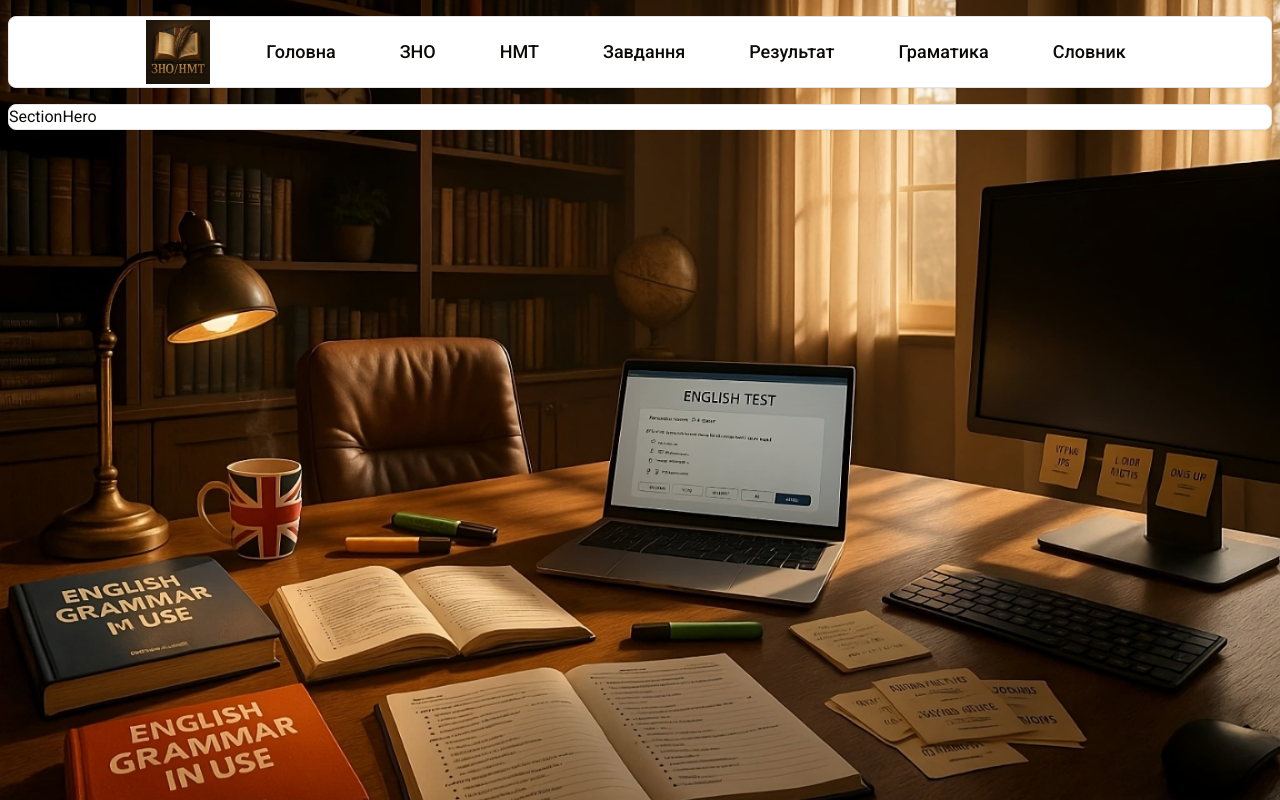
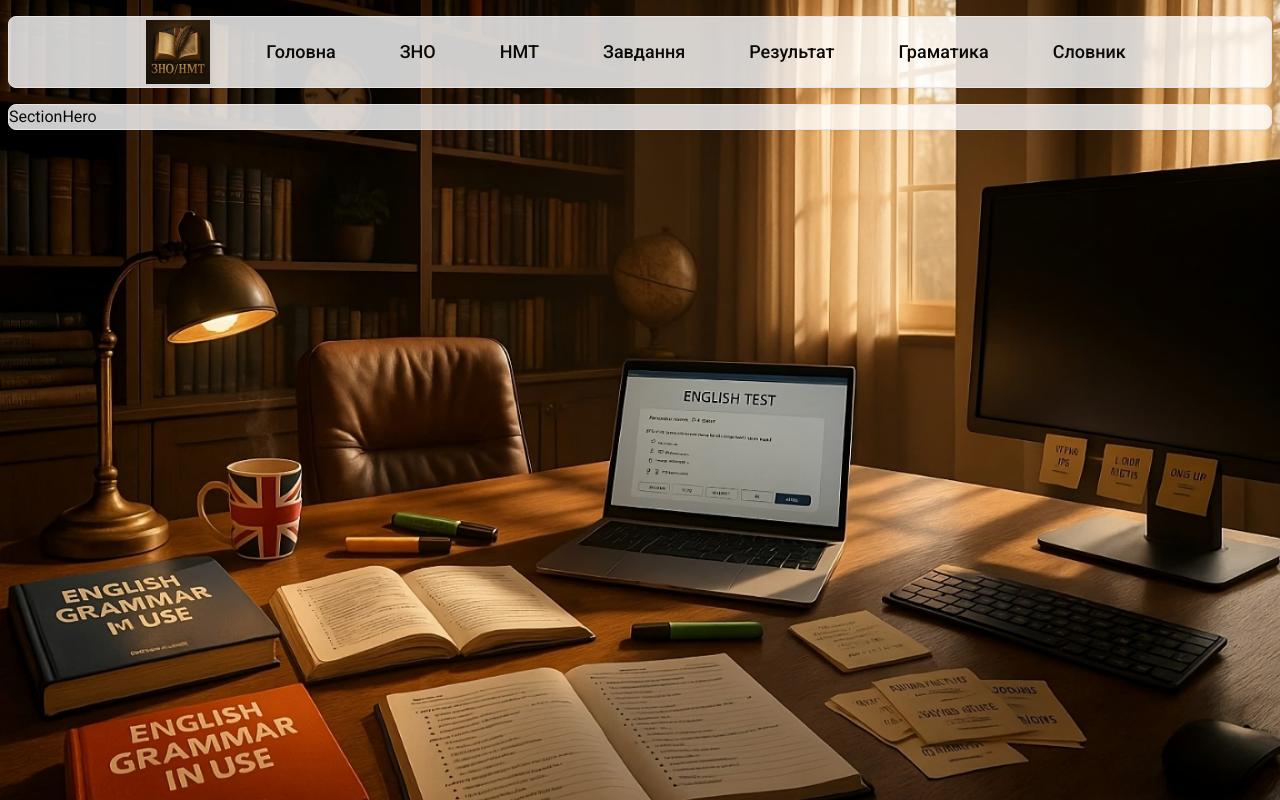
Before and after one commit to yevhen-petrunkin/zno-nmt-english, a Next.js app: page / in a window 1280 px wide. Built offline with nearby package versions, Linux system fonts and the light colour scheme.

Commit message:
Task#0006 Add transparency to section background colors

```diff
--- a/components/lib-components/section/Section.tsx
+++ b/components/lib-components/section/Section.tsx
@@ -11,7 +11,7 @@ const Section = ({
     return (
         <section
             className={cn(
-                'lgmob:p-2 tab:p-3 desk:p-2 bg-background mt-4 rounded-md border p-1.5 shadow-xs',
+                'lgmob:p-2 tab:p-3 desk:p-2 bg-background/80 mt-4 rounded-md border p-1.5 shadow-xs',
                 className,
             )}
         >
--- a/features/burger-menu/BurgerMenu.tsx
+++ b/features/burger-menu/BurgerMenu.tsx
@@ -28,7 +28,7 @@ const BurgerMenu = () => {
                 </Button>
             </SheetTrigger>
 
-            <SheetContent side="left">
+            <SheetContent side="left" className="bg-background/90">
                 <SheetHeader>
                     <SheetTitle className="invisible size-0">
                         Меню навігації
@@ -43,7 +43,7 @@ const BurgerMenu = () => {
 
                 <nav className="flex flex-col items-center gap-2 px-4">
                     <MenubarMenu>
-                        <MenubarTrigger className="hover:bg-accent hover:text-accent-foreground focus:bg-accent focus:text-accent-foreground data-[state=open]:bg-accent data-[state=open]:text-accent-foreground flex items-center rounded-sm px-2 py-1 text-lg font-medium outline-hidden select-none">
+                        <MenubarTrigger className="hover:bg-accent/40 hover:text-accent-foreground focus:bg-accent/40 focus:text-accent-foreground data-[state=open]:bg-accent/40 data-[state=open]:text-accent-foreground flex items-center rounded-sm px-2 py-1 text-lg font-medium outline-hidden select-none">
                             <Link
                                 href={NavBarOptionsData[RouteBases.home].href}
                             >
--- a/features/navigation-bar/NavigationBar.tsx
+++ b/features/navigation-bar/NavigationBar.tsx
@@ -11,7 +11,7 @@ import NavBarOptionsData from './lib/constants/navBarOptionsData';
 const NavigationBar = () => {
     return (
         <nav className="mt-4">
-            <Menubar className="desk:h-18 lgdesk:h-22 lgdesk:gap-20 desk:gap-12 tab:justify-center tab:gap-6 flex h-10 justify-evenly">
+            <Menubar className="bg-background/80 desk:h-18 lgdesk:h-22 lgdesk:gap-20 desk:gap-12 tab:justify-center tab:gap-6 flex h-10 justify-evenly">
                 <div className="tab:hidden">
                     <MenubarMenu>
                         <BurgerMenu />
@@ -26,7 +26,7 @@ const NavigationBar = () => {
 
                 <div className="tab:block hidden">
                     <MenubarMenu>
-                        <MenubarTrigger className="desk:text-lg lgdesk:text-2xl tab:text-sm tab:block hidden">
+                        <MenubarTrigger className="hover:bg-accent/40 focus:bg-accent/40 data-[state=open]:bg-accent/40 desk:text-lg lgdesk:text-2xl tab:text-sm tab:block hidden">
                             <Link
                                 href={NavBarOptionsData[RouteBases.home].href}
                             >
--- a/features/navigation-bar/components/navigation-main-menu/NavigationMainMenu.tsx
+++ b/features/navigation-bar/components/navigation-main-menu/NavigationMainMenu.tsx
@@ -28,7 +28,7 @@ const NavigationMainMenu = () => {
                 );
                 return label && type ? (
                     <MenubarMenu key={optionKey}>
-                        <MenubarTrigger className="desk:text-lg lgdesk:text-2xl text-sm">
+                        <MenubarTrigger className="hover:bg-accent/40 focus:bg-accent/40 data-[state=open]:bg-accent/40 desk:text-lg lgdesk:text-2xl text-sm">
                             {label}
                         </MenubarTrigger>
                         <NavigationSubMenu options={subOptions} type={type} />
--- a/features/navigation-bar/components/navigation-static-menu/NavigationStaticMenu.tsx
+++ b/features/navigation-bar/components/navigation-static-menu/NavigationStaticMenu.tsx
@@ -10,7 +10,7 @@ const NavigationStaticMenu = () => {
             {Object.values(RouteBasesStatic).map(staticOptionId => {
                 return (
                     <MenubarMenu key={staticOptionId}>
-                        <MenubarTrigger className="desk:text-lg lgdesk:text-2xl tab:text-sm text-lg">
+                        <MenubarTrigger className="hover:bg-accent/40 data-[state=open]:bg-accent/40 focus:bg-accent/40 desk:text-lg lgdesk:text-2xl tab:text-sm text-lg">
                             <Link href={NavBarOptionsData[staticOptionId].href}>
                                 {NavBarOptionsData[staticOptionId].label}
                             </Link>
```
